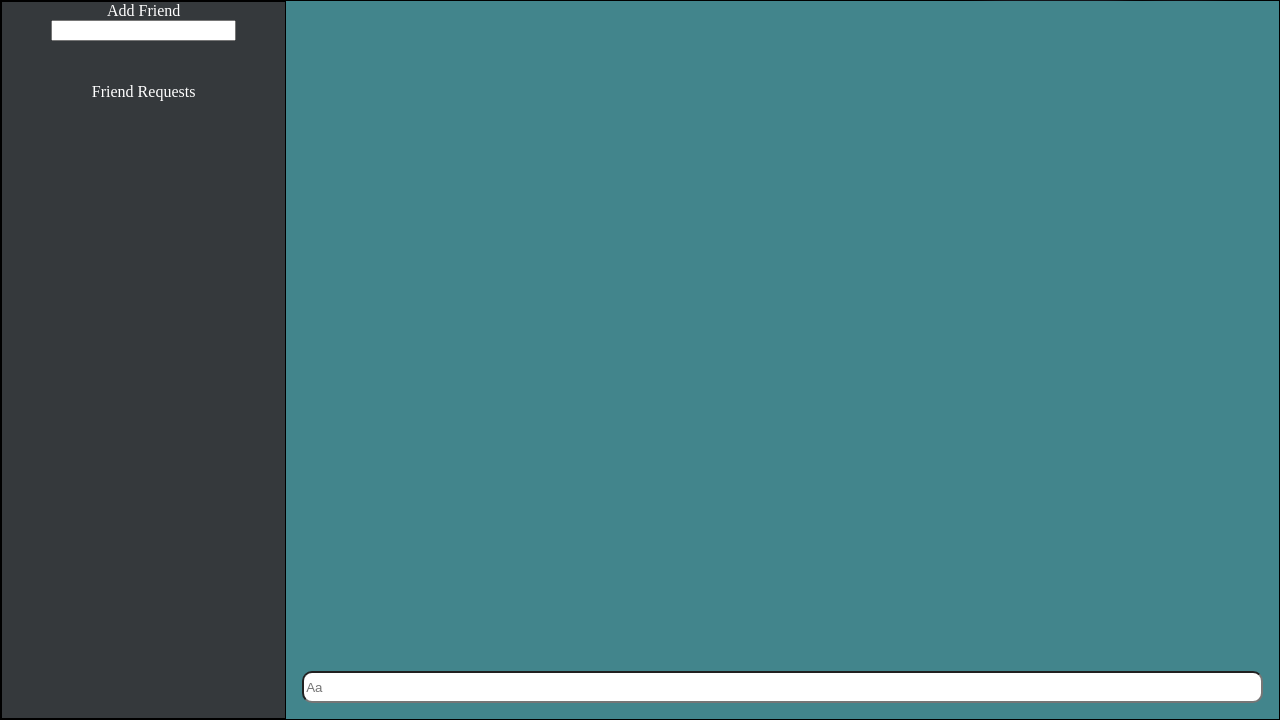
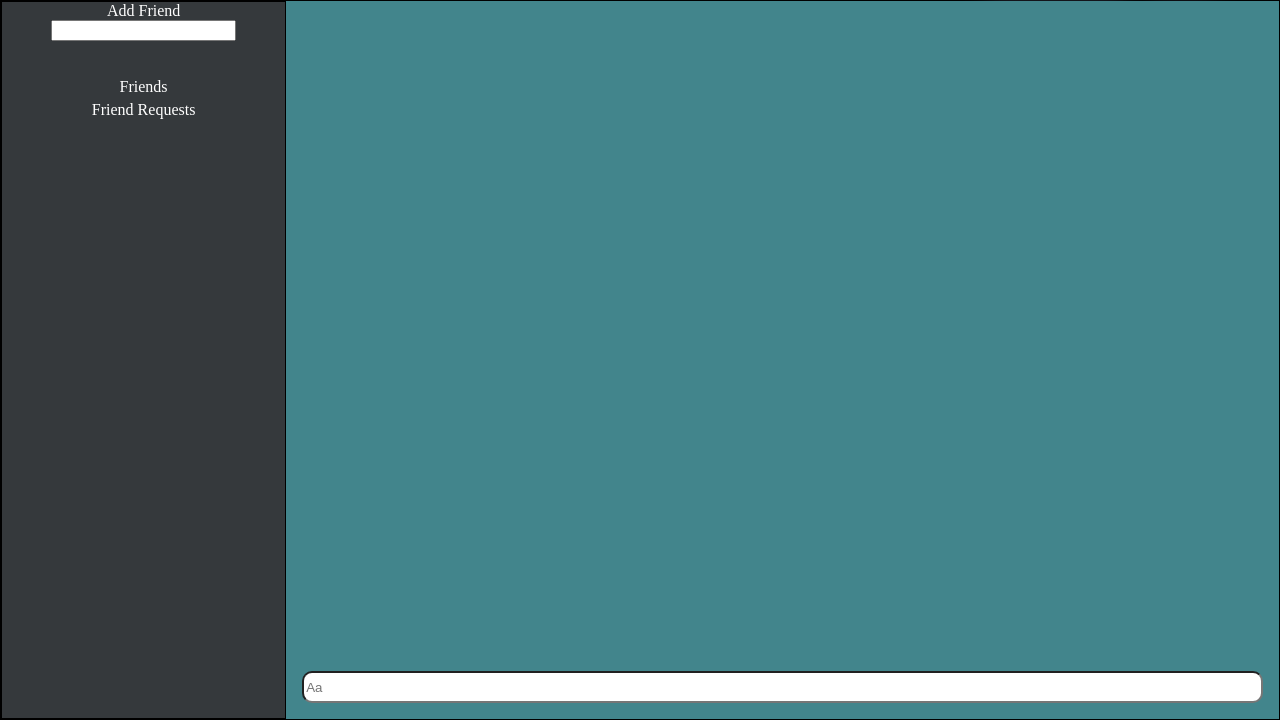
Before and after one commit to xAdiro/TrytytkowyKomunikatorE2EE, a Django app: page /change-password-action/ in a window 1280 px wide. Shown: the part 80-800 px from the top of the page. Run offline with Django 4.2, Linux system fonts and the light colour scheme.

Commit message:
Addded "friends" title

```diff
--- a/trytytkowy_komunikator/chat_app/templates/chat.html
+++ b/trytytkowy_komunikator/chat_app/templates/chat.html
@@ -43,6 +43,7 @@
                     <input id="add-contact-input" type="text" onkeydown="sendFriendRequest()">
                 </div>
                 <div class="contacts">
+                    <div class="friend-request-container">Friends</div>
                     {% for contact in contacts %}
                         <div class="contact-container">
                             <div onclick = "selectChat('{{ contact }}', this)" class="contact">
```
